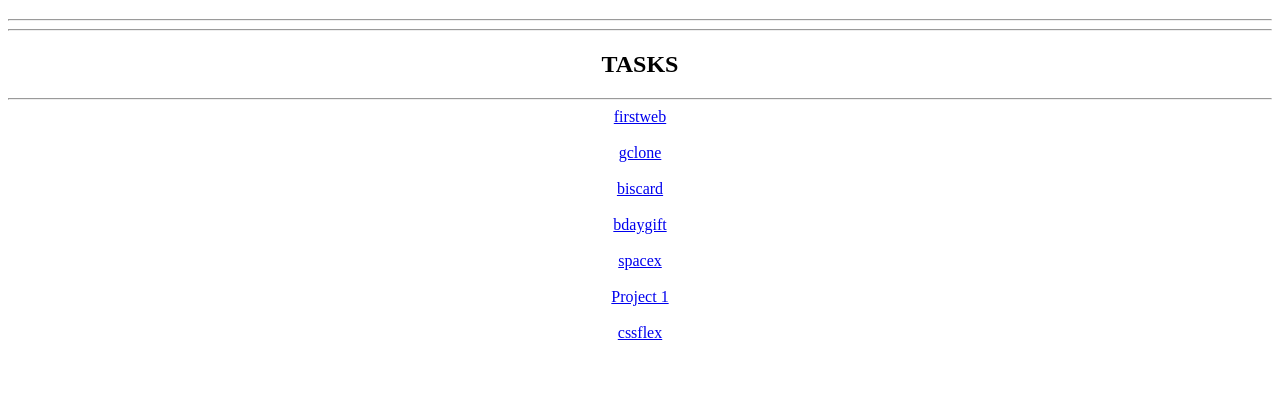
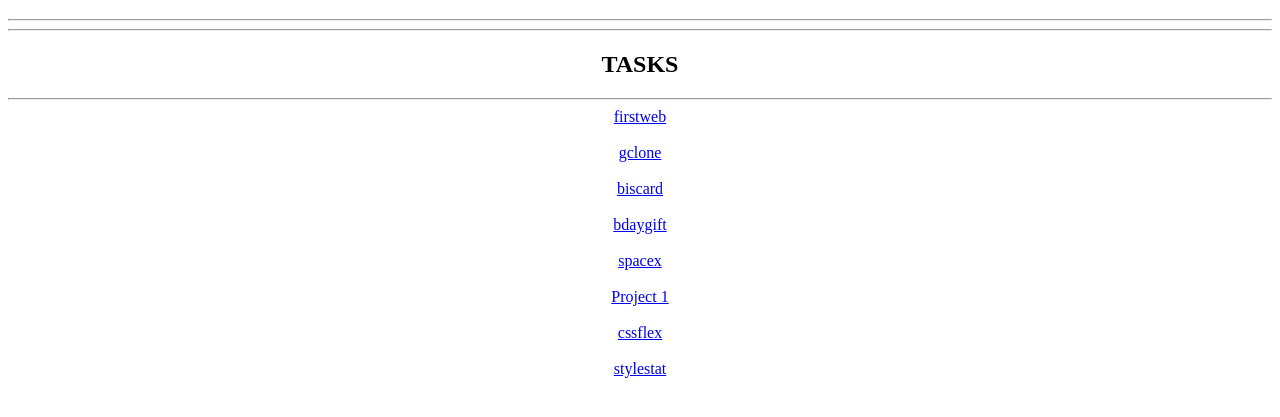
Before and after one commit to LeyaThomas/WebBootcamp_Mulearn, a plain HTML site: page index.html in a window 1280 px wide. Shown: the part 61-478 px from the top of the page. Drawn offline with Linux system fonts and the light colour scheme.

Commit message:
Update index.html

```diff
--- a/index.html
+++ b/index.html
@@ -15,6 +15,7 @@
     <a target="_blank" href="space_exploration_site/index.html">spacex</a><br><br>
     <a target="_blank" href="pt1/index.html">Project 1</a><br><br>
     <a target="_blank" href="cssflex/index.html">cssflex</a><br><br>
+    <a target="_blank" href="stylestat/index.html">stylestat</a><br><br>
 
 </body>
 </html>
```
